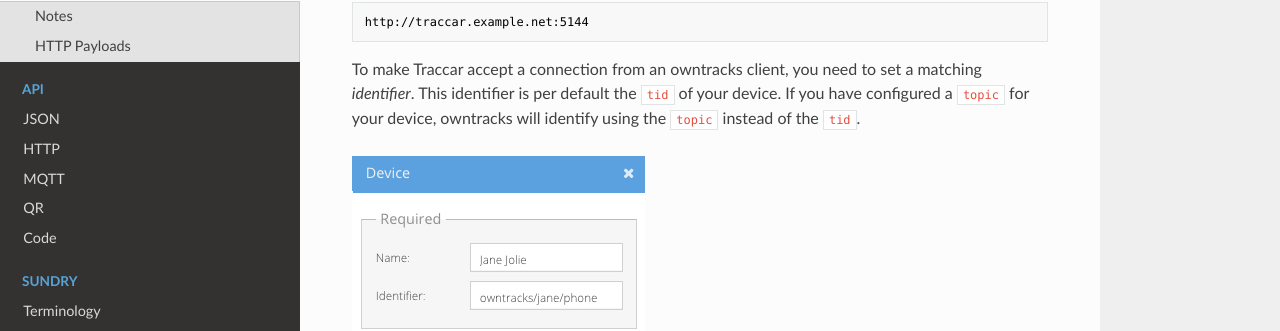
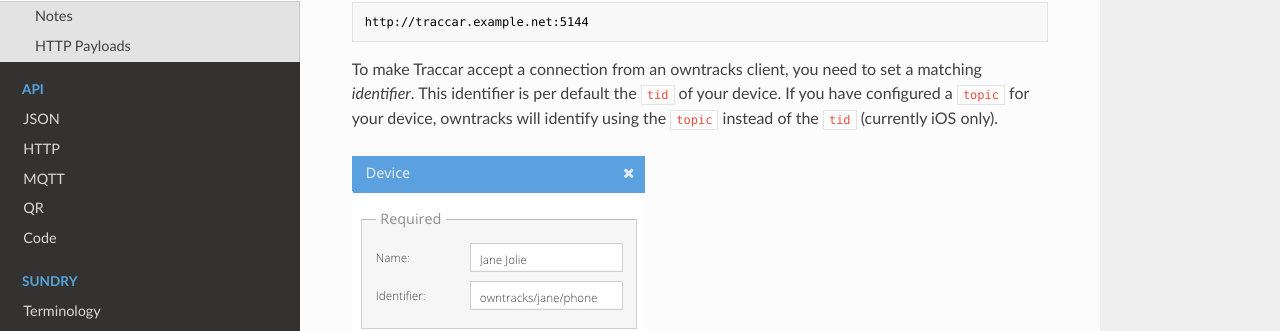
Before and after one commit to owntracks/booklet, an MkDocs documentation site: the page built from docs/features/traccar.md, in a window 1280 px wide and 900 px high. Shown: the part 355-686 px from the top of the window. Built offline with MkDocs 1.6.1, drawn with Linux system fonts in a browser that asks for light colours; nearby versions of some CDN libraries; old or Windows-style settings are respelled for this version of MkDocs.

Commit message:
indicate iOS only 	addresses https://github.com/owntracks/android/issues/760

````diff
--- a/docs/features/traccar.md
+++ b/docs/features/traccar.md
@@ -11,7 +11,7 @@ Thus you need to configure OwnTracks clients [in HTTP mode](../tech/http.md) to
 http://traccar.example.net:5144
 ```
 
-To make Traccar accept a connection from an owntracks client, you need to set a matching _identifier_. This identifier is per default the `tid` of your device. If you have configured a `topic` for your device, owntracks will identify  using the `topic` instead of the `tid`.
+To make Traccar accept a connection from an owntracks client, you need to set a matching _identifier_. This identifier is per default the `tid` of your device. If you have configured a `topic` for your device, owntracks will identify  using the `topic` instead of the `tid` (currently iOS only).
 
 ![Traccar device configuration](images/traccar-device.jpg)
 
````
